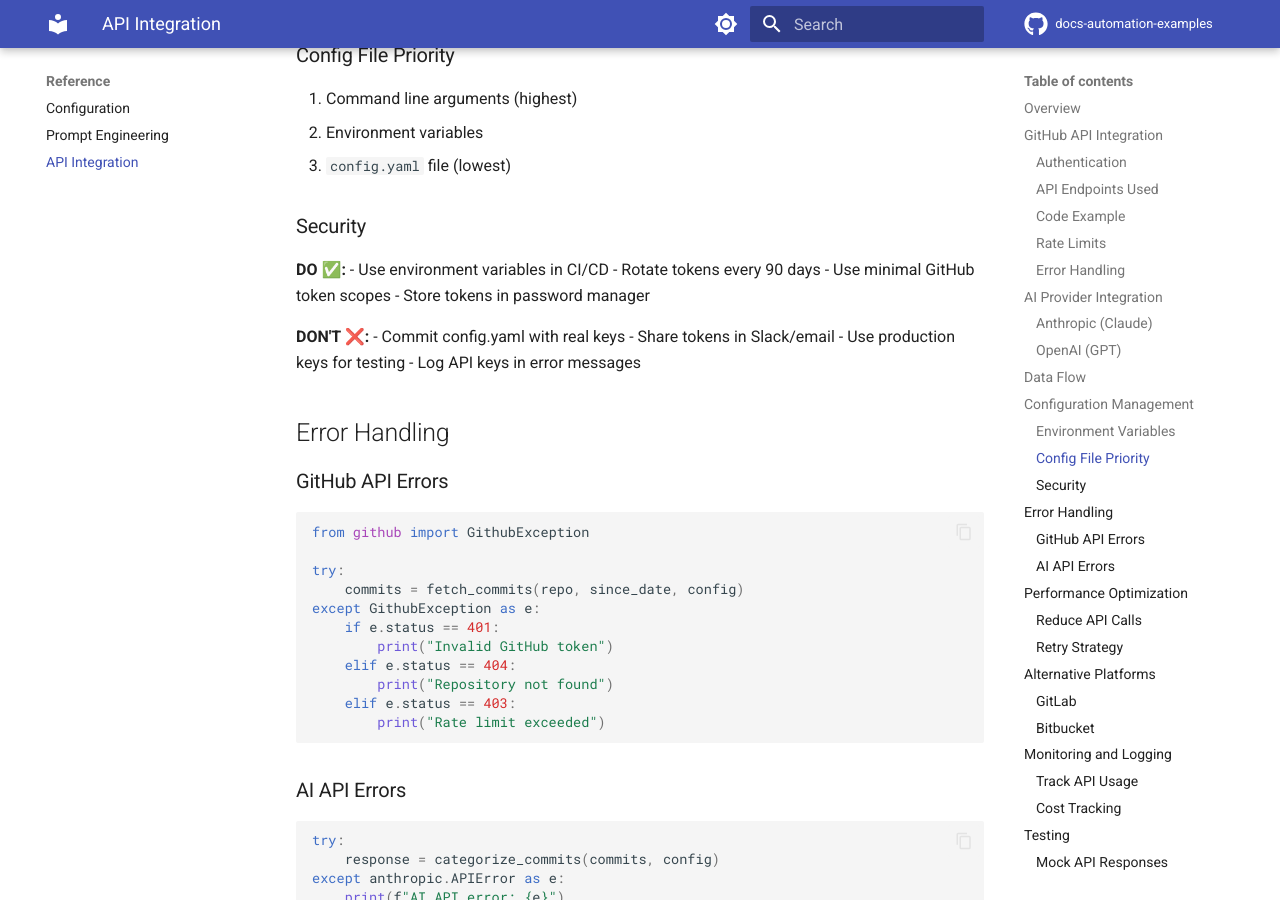
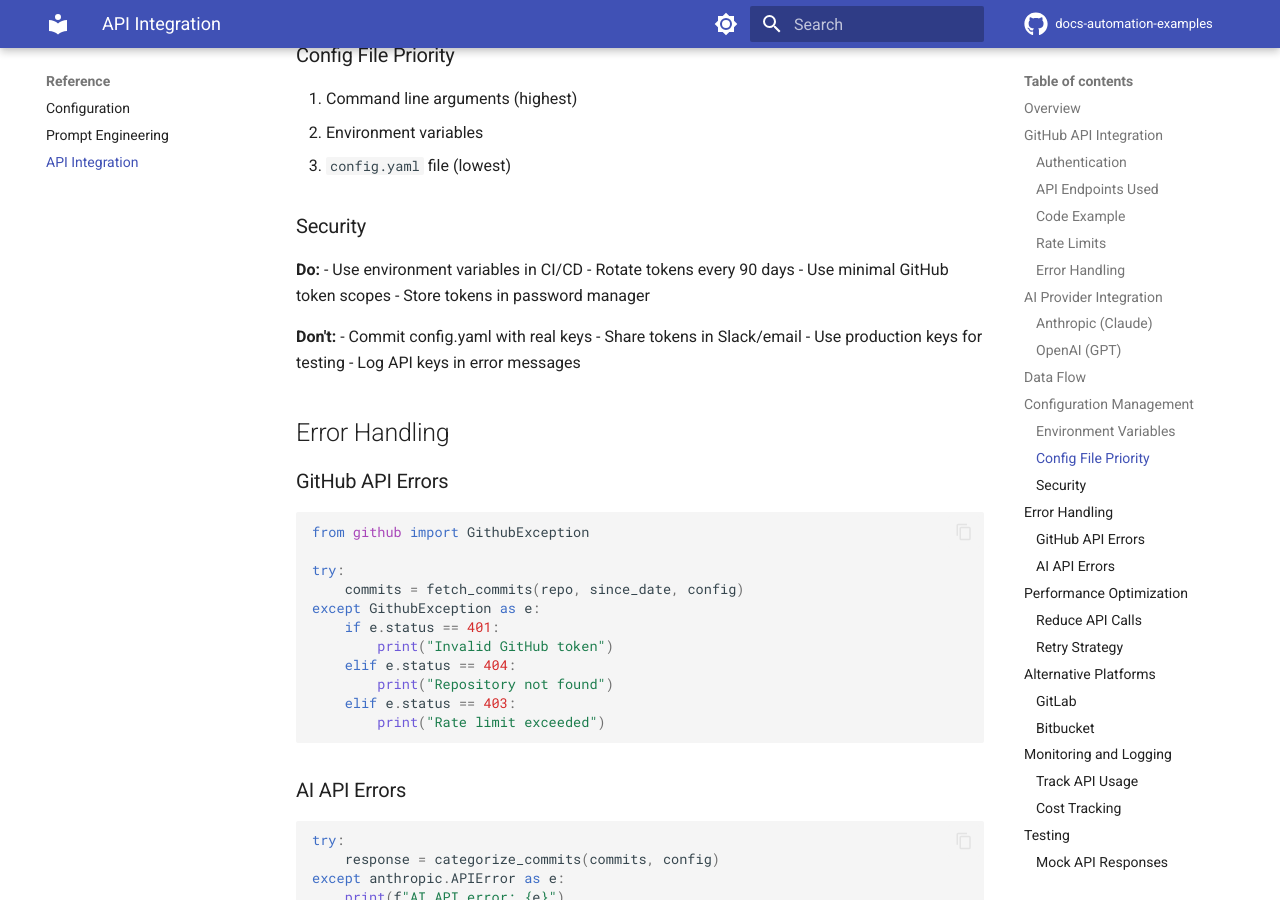
Before and after one commit to rebeja/docs-automation-examples, an MkDocs documentation site: the page built from docs/reference/api-integration.md, in a window 1280 px wide and 900 px high, scrolled down 3875 px. Built offline with MkDocs 1.6.1 and Material for MkDocs 9.7.7, drawn with Linux system fonts in a browser that asks for light colours; comment, search, counter and statistics services are not loaded.

```diff
--- a/docs/reference/api-integration.md
+++ b/docs/reference/api-integration.md
@@ -181,13 +181,13 @@ export AI_MODEL="claude-3-sonnet-20240229"
 
 ### Security
 
-**DO ✅:**
+**Do:**
 - Use environment variables in CI/CD
 - Rotate tokens every 90 days
 - Use minimal GitHub token scopes
 - Store tokens in password manager
 
-**DON'T ❌:**
+**Don't:**
 - Commit config.yaml with real keys
 - Share tokens in Slack/email
 - Use production keys for testing
```
